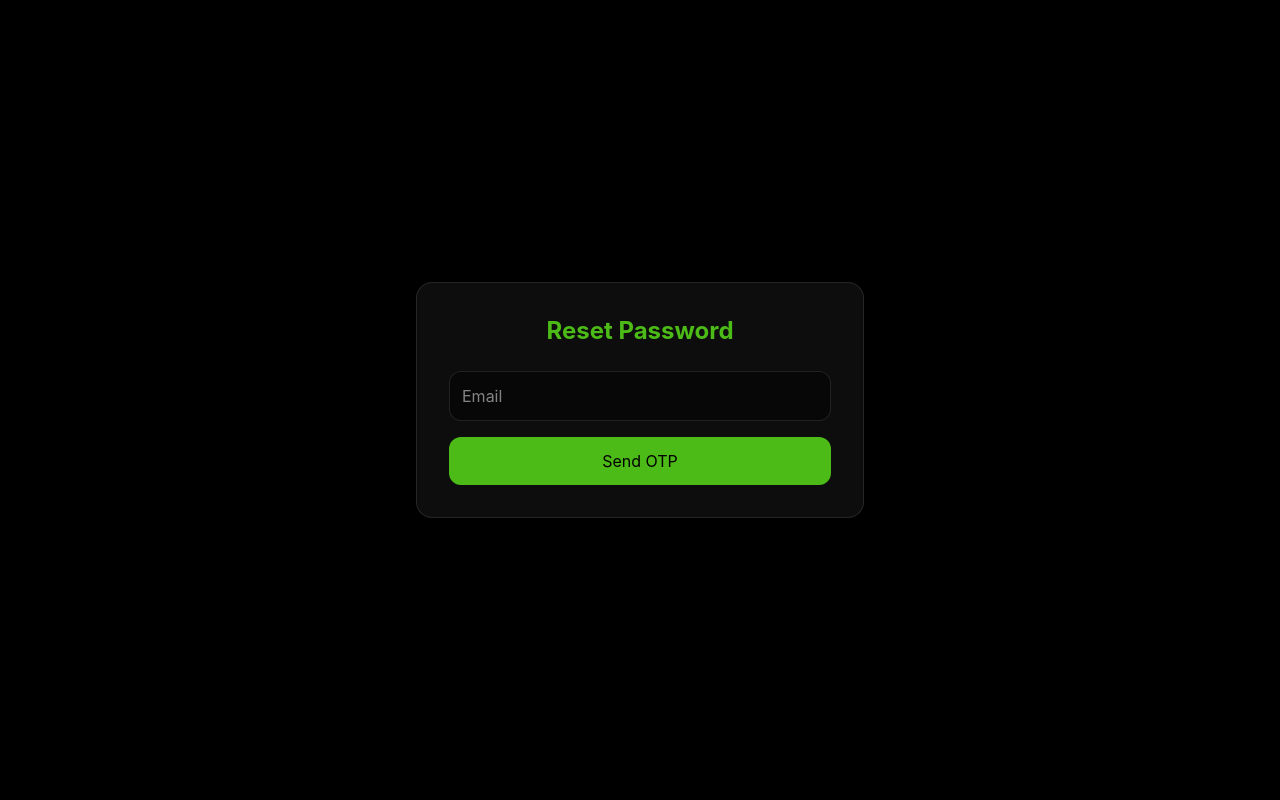
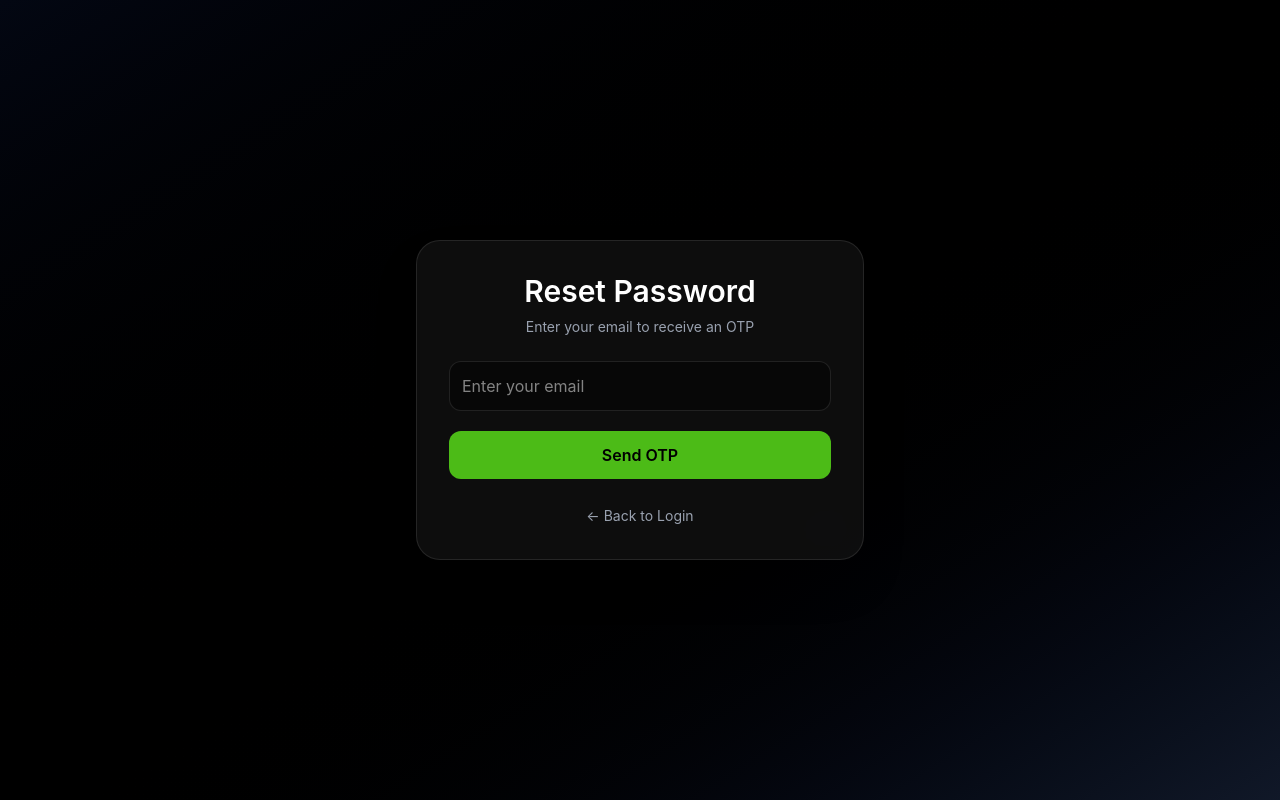
Before and after one commit to Karanx11/MaargSetu, a React app in the folder frontend/: page / in a window 1280 px wide. Both pictures are taken after a click on the element "Forgot Password?". Built offline with nearby package versions, Linux system fonts and the light colour scheme; the HTML template or start-up script is replaced by a standard one.

Commit message:
Updated Forgot Passsword

```diff
--- a/frontend/src/screens/ForgotPassword.jsx
+++ b/frontend/src/screens/ForgotPassword.jsx
@@ -3,7 +3,6 @@ import api from "../services/api"
 
 export default function ForgotPassword({ goToLogin }) {
   const [step, setStep] = useState(1)
-
   const [email, setEmail] = useState("")
   const [otp, setOtp] = useState("")
   const [newPassword, setNewPassword] = useState("")
@@ -11,19 +10,26 @@ export default function ForgotPassword({ goToLogin }) {
   const [loading, setLoading] = useState(false)
 
   const sendOtp = async () => {
+    if (!email) return setError("Email is required")
+
     try {
+      setError("")
       setLoading(true)
       await api.post("/auth/forgot-password", { email })
       setStep(2)
     } catch (err) {
-      setError(err.response?.data?.message)
+      setError(err.response?.data?.message || "Something went wrong")
     } finally {
       setLoading(false)
     }
   }
 
   const resetPassword = async () => {
+    if (!otp || !newPassword)
+      return setError("All fields are required")
+
     try {
+      setError("")
       setLoading(true)
       await api.post("/auth/reset-password", {
         email,
@@ -33,68 +39,92 @@ export default function ForgotPassword({ goToLogin }) {
       alert("Password reset successful")
       goToLogin()
     } catch (err) {
-      setError(err.response?.data?.message)
+      setError(err.response?.data?.message || "Something went wrong")
     } finally {
       setLoading(false)
     }
   }
 
   return (
-    <div className="min-h-screen flex items-center justify-center bg-black">
-      <div className="w-[90%] max-w-md bg-white/5 backdrop-blur-lg border border-white/10 rounded-2xl p-8 text-white">
+    <div className="min-h-screen flex items-center justify-center bg-gradient-to-br from-gray-950 via-black to-gray-900 px-4">
+      <div className="w-full max-w-md bg-white/5 backdrop-blur-xl border border-white/10 shadow-2xl rounded-3xl p-8 text-white">
 
-        <h2 className="text-2xl font-bold text-[#4CBB17] text-center">
+        {/* Heading */}
+        <h2 className="text-3xl font-semibold text-center mb-2">
           Reset Password
         </h2>
+        <p className="text-gray-400 text-sm text-center mb-6">
+          {step === 1
+            ? "Enter your email to receive an OTP"
+            : "Enter the OTP and set a new password"}
+        </p>
 
+        {/* Step 1 - Email */}
         {step === 1 && (
           <>
             <input
-              placeholder="Email"
+              type="email"
+              placeholder="Enter your email"
               value={email}
               onChange={(e) => setEmail(e.target.value)}
-              className="w-full mt-6 p-3 rounded-xl bg-black/40 border border-white/10"
+              className="w-full p-3 rounded-xl bg-black/40 border border-white/10 focus:outline-none focus:ring-2 focus:ring-[#4CBB17] transition-all"
             />
+
             <button
               onClick={sendOtp}
-              className="w-full mt-4 py-3 bg-[#4CBB17] text-black rounded-xl"
+              disabled={loading}
+              className="w-full mt-5 py-3 bg-[#4CBB17] hover:bg-[#3aa313] disabled:opacity-60 transition-all text-black font-semibold rounded-xl"
             >
-              {loading ? "Sending..." : "Send OTP"}
+              {loading ? "Sending OTP..." : "Send OTP"}
             </button>
           </>
         )}
 
+        {/* Step 2 - OTP + New Password */}
         {step === 2 && (
           <>
             <input
+              type="text"
               placeholder="Enter OTP"
               value={otp}
               onChange={(e) => setOtp(e.target.value)}
-              className="w-full mt-4 p-3 rounded-xl bg-black/40 border border-white/10"
+              className="w-full p-3 rounded-xl bg-black/40 border border-white/10 focus:outline-none focus:ring-2 focus:ring-[#4CBB17] transition-all"
             />
 
             <input
+              type="password"
               placeholder="New Password"
-              type="password"
               value={newPassword}
               onChange={(e) => setNewPassword(e.target.value)}
-              className="w-full mt-4 p-3 rounded-xl bg-black/40 border border-white/10"
+              className="w-full mt-4 p-3 rounded-xl bg-black/40 border border-white/10 focus:outline-none focus:ring-2 focus:ring-[#4CBB17] transition-all"
             />
 
             <button
               onClick={resetPassword}
-              className="w-full mt-6 py-3 bg-[#4CBB17] text-black rounded-xl"
+              disabled={loading}
+              className="w-full mt-6 py-3 bg-[#4CBB17] hover:bg-[#3aa313] disabled:opacity-60 transition-all text-black font-semibold rounded-xl"
             >
               {loading ? "Resetting..." : "Reset Password"}
             </button>
           </>
         )}
 
+        {/* Error */}
         {error && (
-          <p className="text-red-500 text-sm mt-4 text-center">
+          <div className="mt-4 bg-red-500/10 border border-red-500/30 text-red-400 text-sm p-3 rounded-xl text-center">
             {error}
-          </p>
+          </div>
         )}
+
+        {/* Back to Login */}
+        <div className="text-center mt-6">
+          <button
+            onClick={goToLogin}
+            className="text-sm text-gray-400 hover:text-[#4CBB17] transition"
+          >
+            ← Back to Login
+          </button>
+        </div>
       </div>
     </div>
   )
```
